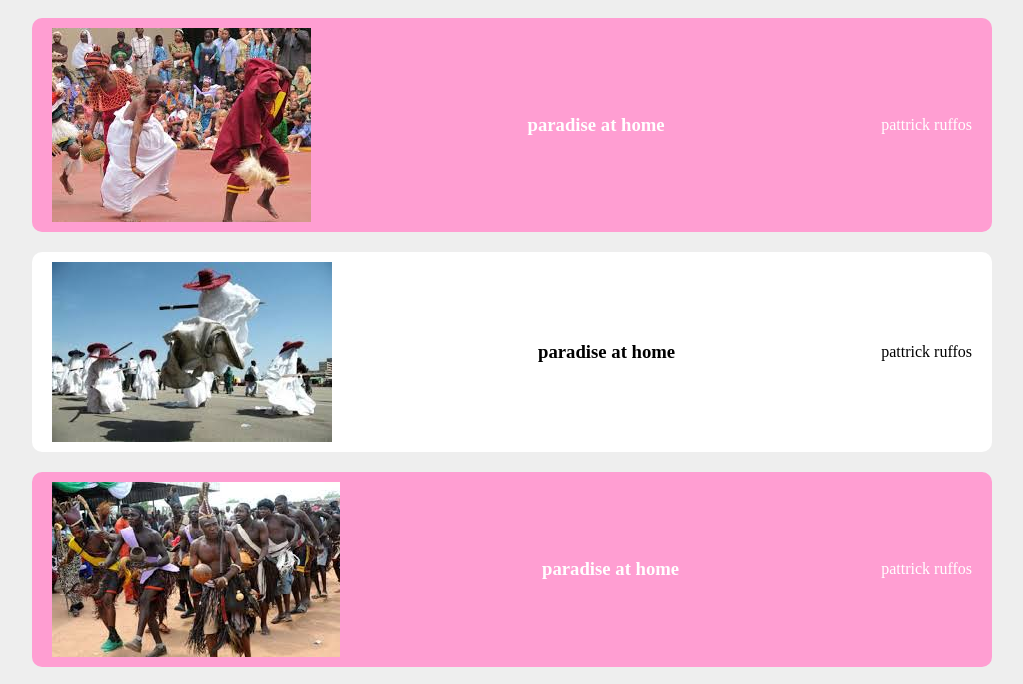
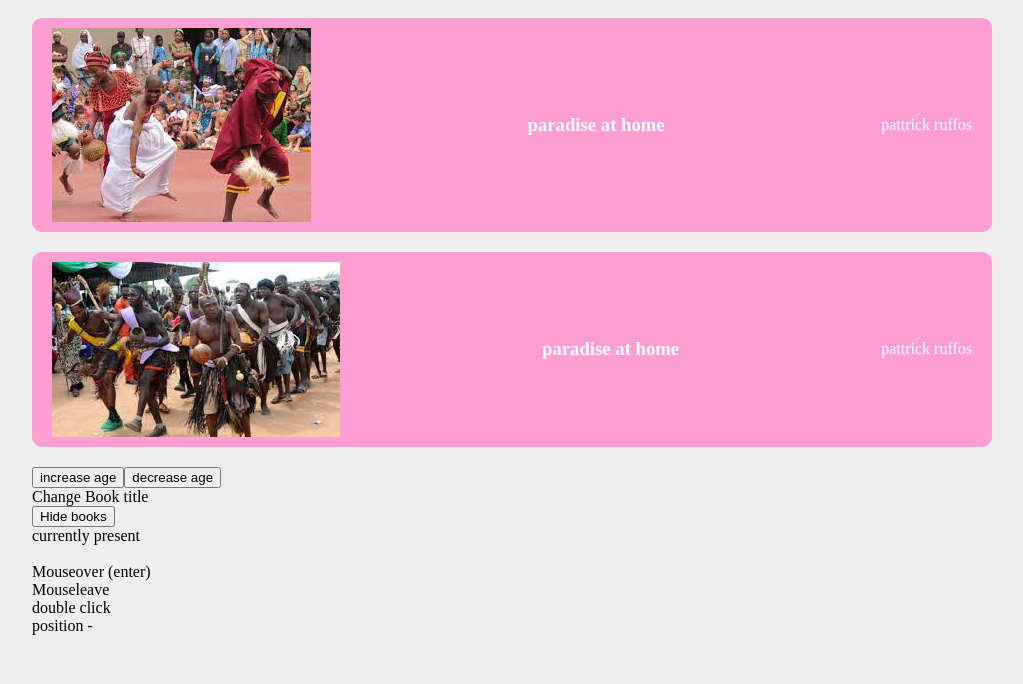
Before and after one commit to ANYIEKPON/Vue.js-Tutorial, a plain HTML site: page index.html in a window 1280 px wide. Shown: the part 100-784 px from the top of the page, without its empty margins (128-1151 px from the left). Drawn offline with nearby package versions, Linux system fonts and the light colour scheme.

Commit message:
Vuejs-1b

```diff
--- a/app.js
+++ b/app.js
@@ -28,6 +28,11 @@ const app = Vue.createApp({
         toggleisFav(book) {
             book.isFav = !book.isFav
         }
+    },
+    computed: {
+        filteredBooks() {
+            return this.books.filter((book) => book.isFav)
+        }
     }
  });
 
--- a/index.html
+++ b/index.html
@@ -43,7 +43,7 @@
 
         <div v-if="showbooks">
            <ul>
-                <li v-for="book in books" v-bind:class="{ fav: book.isFav}" @click="toggleisFav(book)">
+                <li v-for="book in filteredBooks" v-bind:class="{ fav: book.isFav}" @click="toggleisFav(book)">
                     <img v-bind:src="book.img" v-bind:alt="book.title">
                     <h3>{{ book.title }}</h3>
                     <p>{{ book.author }}</p>
```
